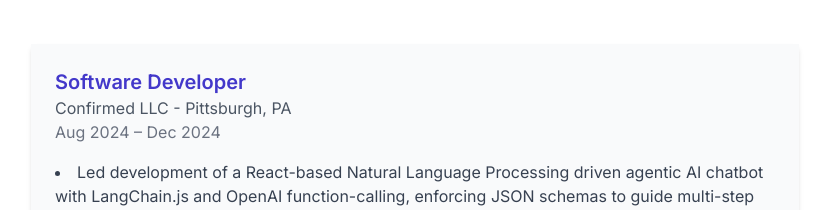
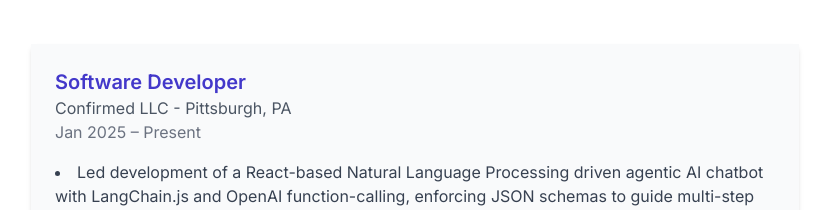
Before and after one commit to 4ashutosh98/4ashutosh98.github.io, a Next.js app: page / in a window 1280 px wide. Shown: the part 4740-4950 px from the top of the page, without its empty margins (225-1054 px from the left). Built offline with nearby package versions, Linux system fonts and the light colour scheme.

Commit message:
Update work experience duration for Confirmed LLC role

```diff
--- a/components/work-experience.tsx
+++ b/components/work-experience.tsx
@@ -4,7 +4,7 @@ export default function WorkExperience() {
       company: "Confirmed LLC",
       location: "Pittsburgh, PA",
       position: "Software Developer",
-      duration: "Aug 2024 – Dec 2024",
+      duration: "Jan 2025 – Present",
       responsibilities: [
         "Led development of a React-based Natural Language Processing driven agentic AI chatbot with LangChain.js and OpenAI function-calling, enforcing JSON schemas to guide multi-step workflows cutting task time by 25% and boosting adoption by 30%.",
         "Integrated streaming agent pipelines over WebSockets in a JS frontend with Mixpanel analytics for input validation and flow control reducing support tickets 40% and lifting engagement 35%.",
```
